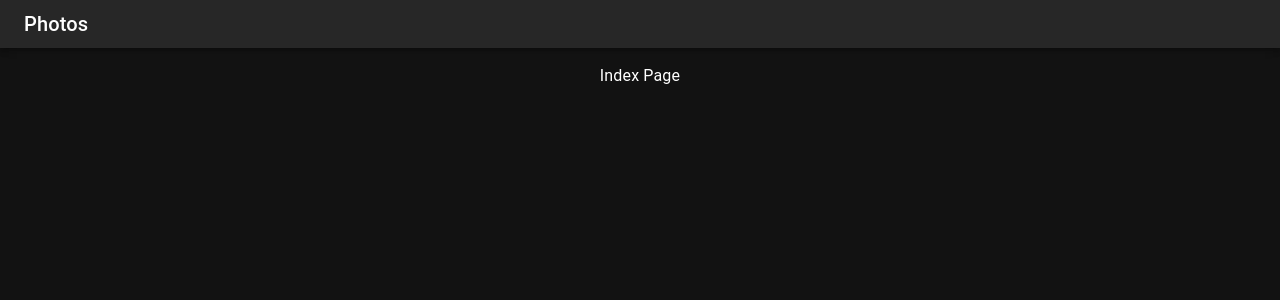
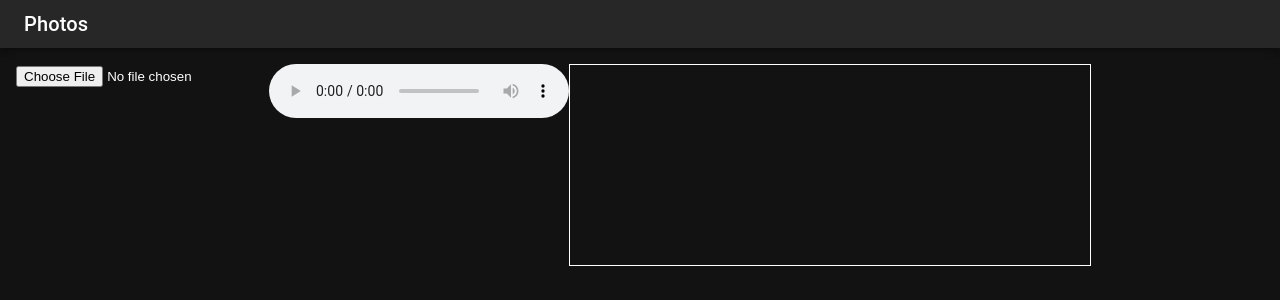
Before and after one commit to chris-albert/music-visualizer, a React (Create React App) app: page / in a window 1280 px wide. Shown: the top 300 px of the page. Built offline with nearby package versions, Linux system fonts and the light colour scheme; the HTML template or start-up script is replaced by a standard one.

Commit message:
Raw canvas vis

```diff
--- a/package.json
+++ b/package.json
@@ -15,6 +15,7 @@
     "@types/react": "^18.0.0",
     "@types/react-dom": "^18.0.0",
     "react": "^18.3.1",
+    "react-audio-visualizers": "^0.1.1",
     "react-dom": "^18.3.1",
     "react-router-dom": "^6.27.0",
     "react-scripts": "5.0.1",
--- /dev/null
+++ b/src/components/FileLoaderComponent.tsx
@@ -0,0 +1,25 @@
+import React from 'react'
+import {Box} from "@mui/material"
+
+type FileLoaderComponentProps = {
+  onFileUpload: (f: File) => void
+}
+
+export const FileLoaderComponent: React.FC<FileLoaderComponentProps> = ({
+  onFileUpload
+}) => {
+
+  return (
+    <Box>
+      <input
+        type="file"
+        onChange={({target: {files}}) => {
+          if (files !== null && files[0]) {
+            const file = files[0]
+            onFileUpload(file)
+          }
+        }}
+      />
+    </Box>
+  )
+}
--- /dev/null
+++ b/src/components/VisOneComponent.tsx
@@ -0,0 +1,92 @@
+import React from 'react'
+import {Box} from "@mui/material"
+import {FileLoaderComponent} from "./FileLoaderComponent";
+
+type VisOneComponentProps = {}
+
+let animationController
+
+export const VisOneComponent: React.FC<VisOneComponentProps> = () => {
+
+  const [file, setFile] = React.useState<File | undefined>(undefined)
+  const audioRef = React.useRef<HTMLAudioElement | null>(null)
+  const source = React.useRef<MediaElementAudioSourceNode | null>(null)
+  const analyzer = React.useRef<AnalyserNode | null>(null)
+  const canvasRef = React.useRef<HTMLCanvasElement | null>(null)
+
+  const handleAudioPlay = () => {
+    const audioContext = new AudioContext();
+    if (!source.current && audioRef.current) {
+      source.current = audioContext.createMediaElementSource(audioRef.current)
+      analyzer.current = audioContext.createAnalyser()
+      source.current.connect(analyzer.current)
+      analyzer.current.connect(audioContext.destination)
+    }
+    visualizeData()
+  }
+
+  const visualizeData = () => {
+    animationController = window.requestAnimationFrame(visualizeData)
+    if(audioRef.current && canvasRef.current && analyzer.current) {
+      if (audioRef.current.paused) {
+        return cancelAnimationFrame(animationController);
+      }
+      const songData = new Uint8Array(140);
+      analyzer.current.getByteFrequencyData(songData);
+      const bar_width = 3;
+      let start = 0;
+      const ctx = canvasRef.current.getContext("2d");
+      if(ctx) {
+        ctx.clearRect(0, 0, canvasRef.current.width, canvasRef.current.height);
+        for (let i = 0; i < songData.length; i++) {
+          // compute x coordinate where we would draw
+          start = i * 4;
+          //create a gradient for the  whole canvas
+          let gradient = ctx.createLinearGradient(
+            0,
+            0,
+            canvasRef.current.width,
+            canvasRef.current.height
+          );
+          gradient.addColorStop(0.2, "#2392f5");
+          gradient.addColorStop(0.5, "#fe0095");
+          gradient.addColorStop(1.0, "purple");
+          ctx.fillStyle = gradient;
+          ctx.fillRect(start, canvasRef.current.height, bar_width, -songData[i]);
+        }
+      }
+    }
+  }
+
+  return (
+    <Box
+      sx={{
+        display: 'flex'
+      }}
+    >
+      <FileLoaderComponent
+        onFileUpload={setFile}
+      />
+      <audio
+        ref={audioRef}
+        onPlay={handleAudioPlay}
+        src={file !== undefined ? window.URL.createObjectURL(file) : undefined}
+        controls
+      />
+      <Box
+        sx={{
+          border: '1px solid white'
+        }}
+      >
+        <canvas
+          style={{
+            verticalAlign: 'bottom'
+          }}
+          ref={canvasRef}
+          width={520}
+          height={200}
+        />
+      </Box>
+    </Box>
+  )
+}
--- a/src/pages/IndexPage.tsx
+++ b/src/pages/IndexPage.tsx
@@ -1,5 +1,6 @@
 import React from 'react'
 import {Box} from "@mui/material"
+import {VisOneComponent} from "../components/VisOneComponent";
 
 type IndexPageProps = {}
 
@@ -7,7 +8,7 @@ export const IndexPage: React.FC<IndexPageProps> = ({}) => {
 
   return (
     <Box>
-        Index Page
+        <VisOneComponent />
     </Box>
   )
 }
--- a/src/pages/RootPage.tsx
+++ b/src/pages/RootPage.tsx
@@ -12,7 +12,6 @@ export const RootPage: React.FC<RootPageProps> = ({}) => {
       <Nav/>
       <Box sx={{p: 2}}>
         <Outlet/>
-
       </Box>
     </Box>
   )
```
Also changed, not shown: 1 other file (tests, documents, lock files or other folders).
